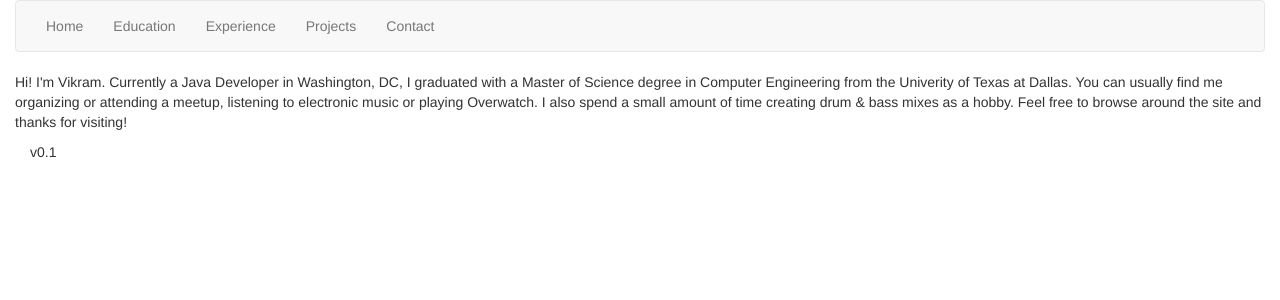
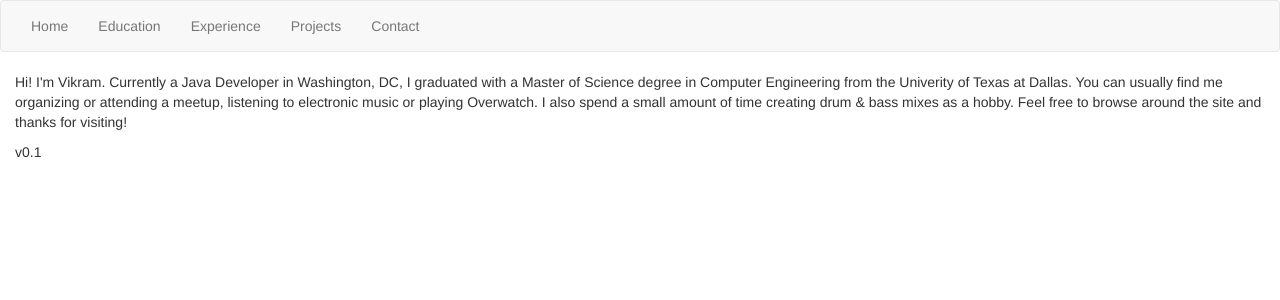
Before and after one commit to vikramdesh1/vikramdesh1.github.io, a Jekyll site: the page built from index.html, in a window 1280 px wide. Shown: the top 300 px of the page. Built offline with Jekyll 4.4.1, drawn with Linux system fonts in a browser that asks for light colours; nearby versions of some CDN libraries.

Commit message:
moved divs around>

```diff
--- a/_layouts/default.html
+++ b/_layouts/default.html
@@ -15,7 +15,7 @@
 	{% include header.html %}
 </header>
 
-<body class="container-fluid">
+<body>
     	{{ content }}
 </body>
 
--- a/index.html
+++ b/index.html
@@ -2,4 +2,6 @@
 layout: default
 title: Home
 ---
-<p>Hi! I'm Vikram. Currently a Java Developer in Washington, DC, I graduated with a Master of Science degree in Computer Engineering from the Univerity of Texas at Dallas. You can usually find me organizing or attending a meetup, listening to electronic music or playing Overwatch. I also spend a small amount of time creating drum &amp; bass mixes as a hobby. Feel free to browse around the site and thanks for visiting!</p>
+<div class="container-fluid">
+    <p>Hi! I'm Vikram. Currently a Java Developer in Washington, DC, I graduated with a Master of Science degree in Computer Engineering from the Univerity of Texas at Dallas. You can usually find me organizing or attending a meetup, listening to electronic music or playing Overwatch. I also spend a small amount of time creating drum &amp; bass mixes as a hobby. Feel free to browse around the site and thanks for visiting!</p>
+</div>
```
